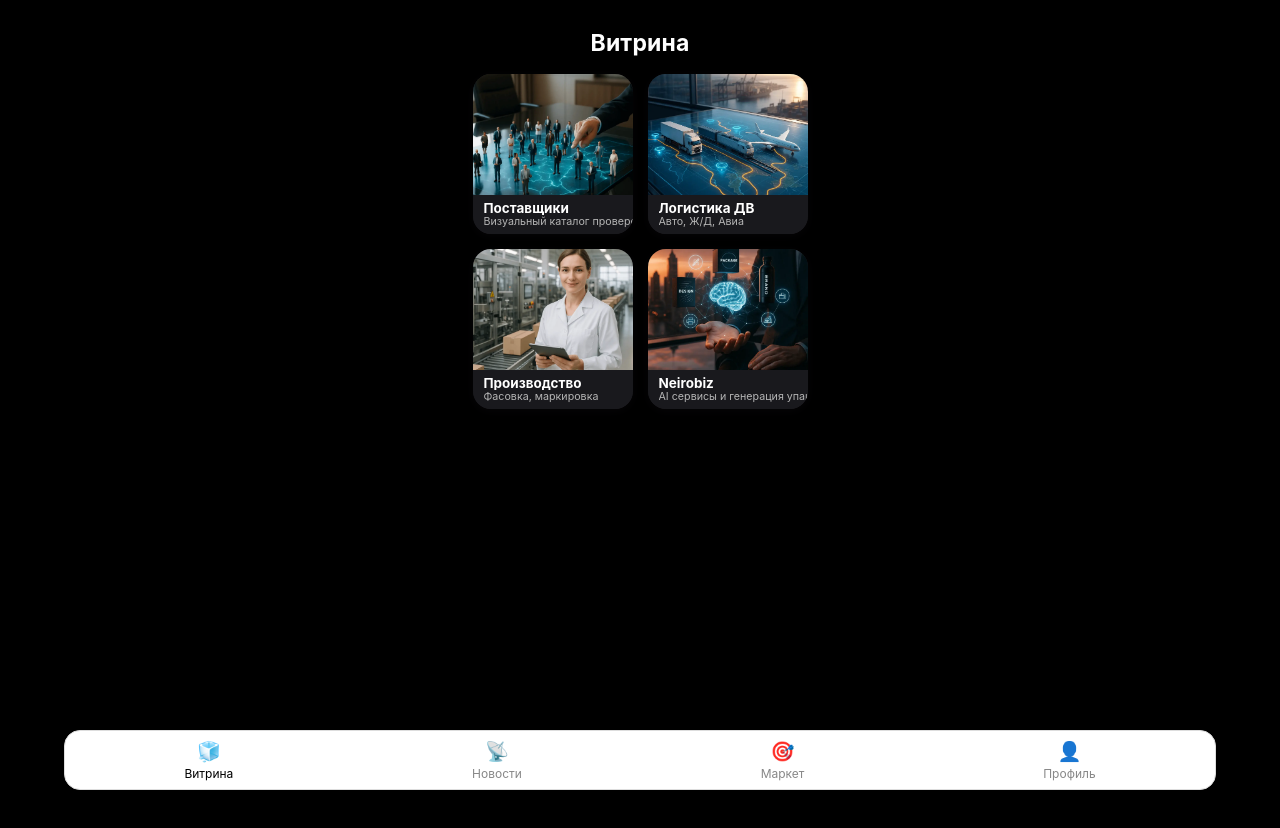
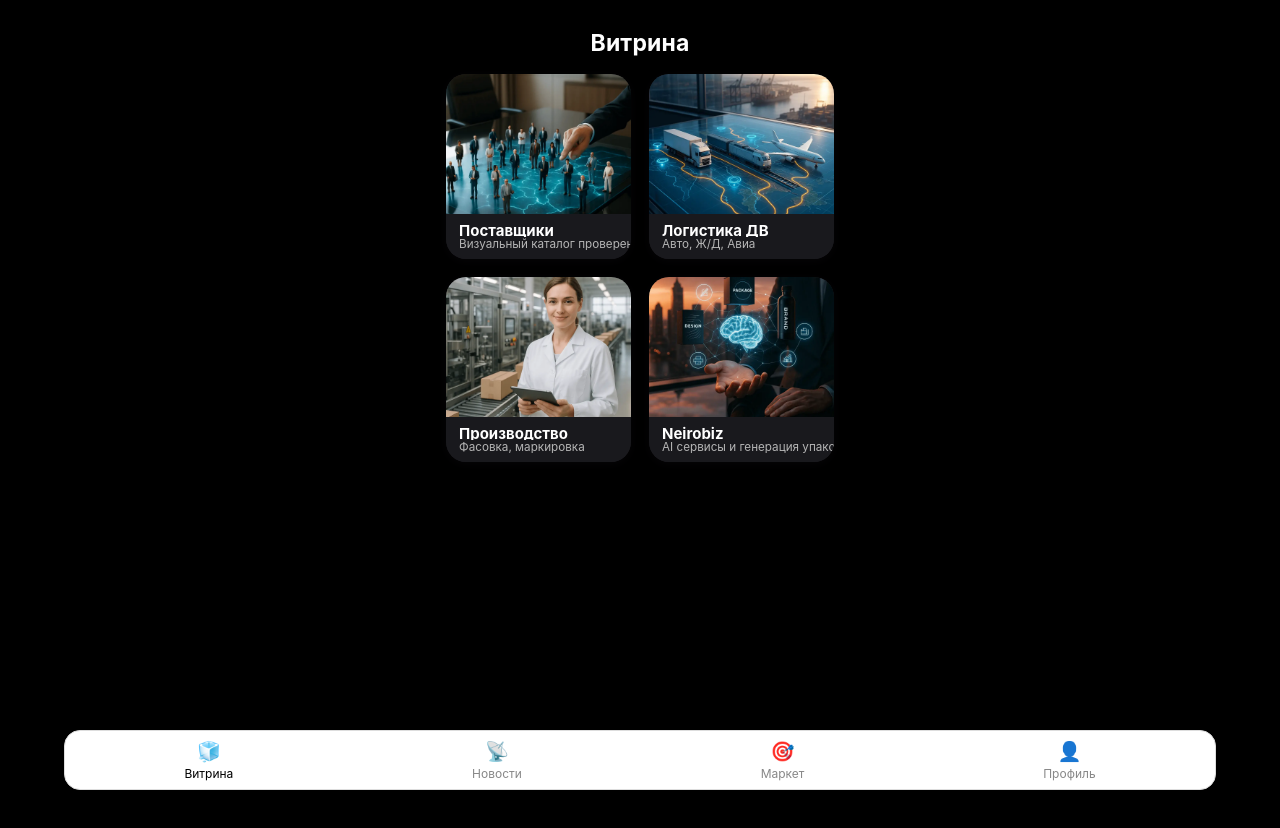
Before and after one commit to AlexSalavat/ikra-miniapp, a React (Create React App) app: page /catalog in a window 1280 px wide. Shown: the top 828 px of the page. Built offline with nearby package versions, Linux system fonts and the light colour scheme.

Commit message:
Обновил стили карточек для витрины, новостей и

```diff
--- a/src/components/Showcase.js
+++ b/src/components/Showcase.js
@@ -27,7 +27,7 @@ const items = [
   },
 ];
 
-const CARD_SIZE = 160;
+const CARD_SIZE = 185; // Было 160
 
 export default function Showcase() {
   return (
@@ -51,10 +51,10 @@ export default function Showcase() {
       </h1>
       <div style={{
         width: '100%',
-        maxWidth: 420,
+        maxWidth: 480, // Чуть шире из-за увеличения
         display: 'grid',
         gridTemplateColumns: `repeat(2, ${CARD_SIZE}px)`,
-        gap: 15,
+        gap: 18,
         justifyContent: 'center',
       }}>
         {items.map((item, idx) => (
@@ -62,7 +62,7 @@ export default function Showcase() {
             key={idx}
             href={item.link}
             style={{
-              borderRadius: 18,
+              borderRadius: 20,
               background: '#1d1c21',
               overflow: 'hidden',
               width: CARD_SIZE,
@@ -88,7 +88,7 @@ export default function Showcase() {
             />
             <div style={{
               width: '100%',
-              padding: '6px 10px 6px 11px',
+              padding: '9px 12px 9px 13px',
               background: '#19191d',
               minHeight: 0,
               display: 'flex',
@@ -96,13 +96,13 @@ export default function Showcase() {
               justifyContent: 'center',
               alignItems: 'flex-start',
               flexGrow: 1,
-              borderBottomLeftRadius: 18,
-              borderBottomRightRadius: 18
+              borderBottomLeftRadius: 20,
+              borderBottomRightRadius: 20
             }}>
               <span style={{
                 fontWeight: 700,
                 color: '#fff',
-                fontSize: 13.5,
+                fontSize: 15,
                 marginBottom: 1,
                 whiteSpace: 'nowrap',
                 overflow: 'hidden',
@@ -114,7 +114,7 @@ export default function Showcase() {
               <span style={{
                 fontWeight: 400,
                 color: '#b5b5b5',
-                fontSize: 10.7,
+                fontSize: 11.7,
                 lineHeight: 1.14,
                 whiteSpace: 'nowrap',
                 overflow: 'hidden',
```
